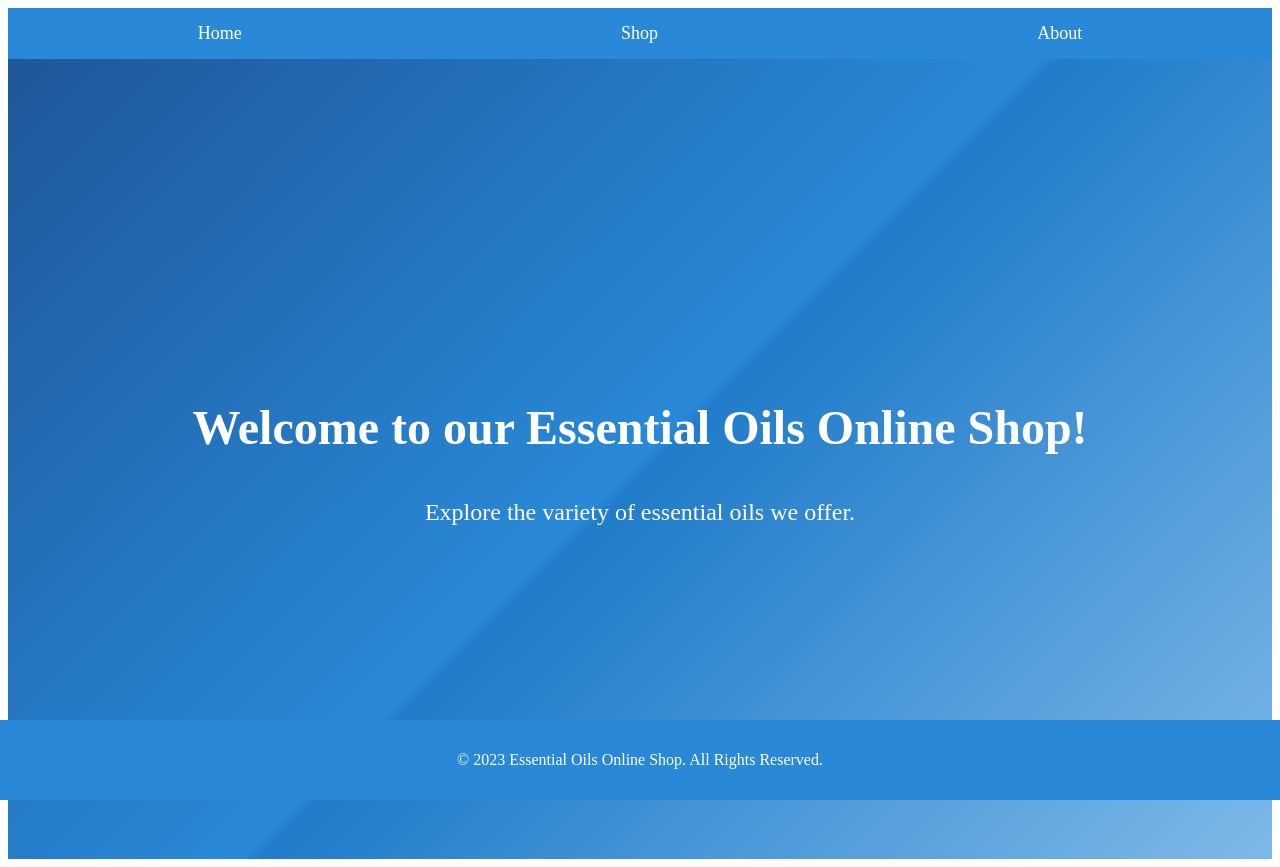
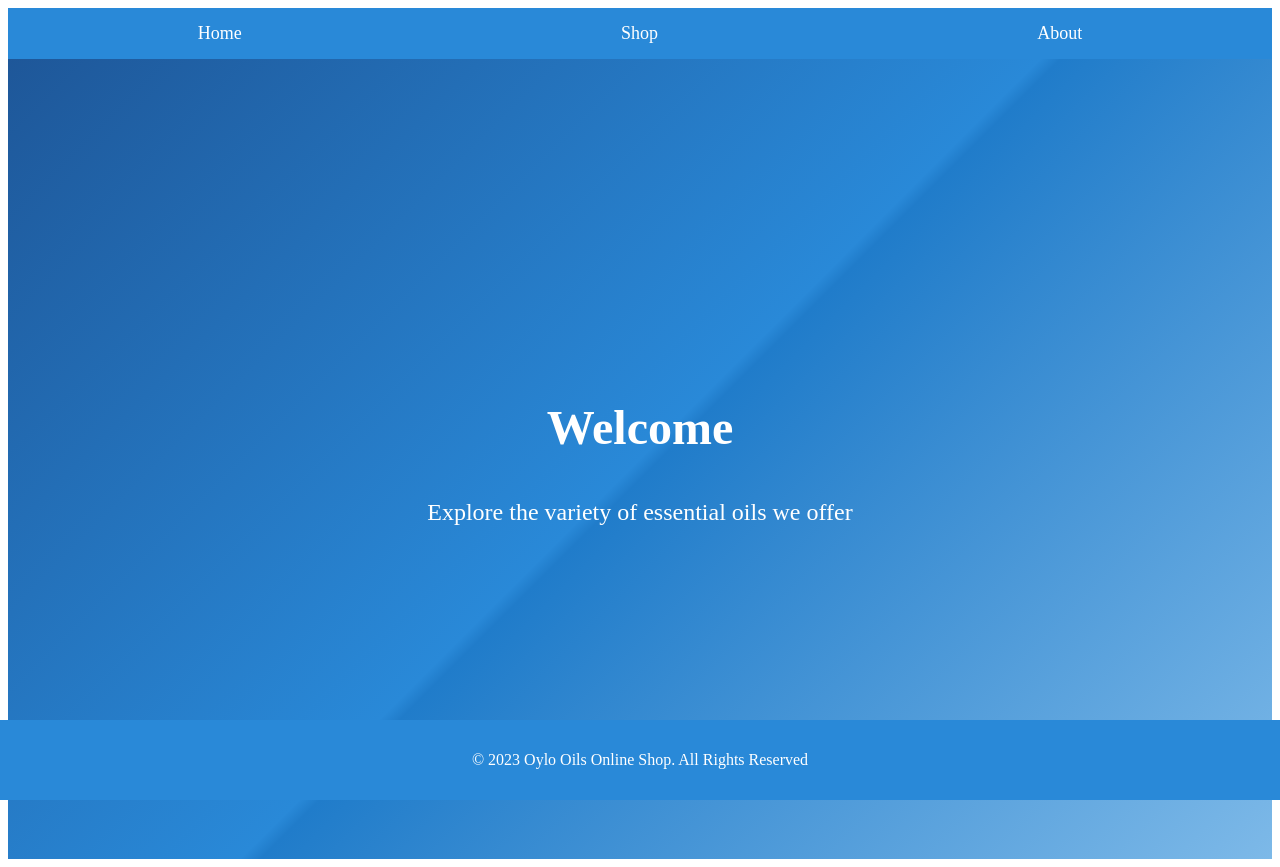
Before and after one commit to lunks/oil-shop, a React (Create React App) app in the folder frontend/: page / in a window 1280 px wide. Built offline with nearby package versions, Linux system fonts and the light colour scheme.

Commit message:
translate all text outputs

```diff
--- a/frontend/src/components/Footer/Footer.js
+++ b/frontend/src/components/Footer/Footer.js
@@ -1,12 +1,15 @@
 import React from "react"
 import "./Footer.css"
+import useLocaleContext from "../../context/locale.context"
 
 const Footer = () => {
+
+  const {translate} = useLocaleContext();
+
   return (
     <footer className='footer'>
       <p>
-        &copy; {new Date().getFullYear()} Essential Oils Online Shop. All Rights
-        Reserved.
+        &copy; {new Date().getFullYear()} {translate.footer.copy}
       </p>
     </footer>
   )
--- a/frontend/src/components/Product/Product.js
+++ b/frontend/src/components/Product/Product.js
@@ -1,13 +1,17 @@
 import React from "react"
-import "./Product.css" // import the CSS
+import "./Product.css"
+import useLocaleContext from "../../context/locale.context"
 
 const Product = ({ name, image, size, price, description }) => {
+
+  const {translate} = useLocaleContext();
+
   return (
     <div className='product'>
       <h2 className='product-name'>{name}</h2>
       <img className='product-image' src={image} alt={name} />
-      <p className='product-size'>Size: {size} ml</p>
-      <p className='product-price'>Price: ${price}</p>
+      <p className='product-size'>{translate.products.oil.size}: {size} ml</p>
+      <p className='product-price'>{translate.products.oil.price} ${price}</p>
       <p className='product-description'>{description}</p>
       <button className='product-button'>Buy</button>
     </div>
--- a/frontend/src/context/locale.context.js
+++ b/frontend/src/context/locale.context.js
@@ -1,13 +1,14 @@
 import React, { createContext, useContext } from "react"
 
 import deDe from "../i18n/de.json"
+import enEn from "../i18n/en.json"
 
 const LocaleContext = createContext({
-  t: deDe,
+  translate: enEn,
 })
 
 export const LocaleContextProvider = ({children}) => {
-  return <LocaleContext.Provider value={{ t: deDe }}>{children}</LocaleContext.Provider>
+  return <LocaleContext.Provider value={{ translate: enEn }}>{children}</LocaleContext.Provider>
 }
 
 const useLocaleContext = () => useContext(LocaleContext)
--- /dev/null
+++ b/frontend/src/i18n/en.json
@@ -0,0 +1,29 @@
+{
+    "pages": {
+      "shop": {
+        "title":"All products"
+      },
+      "welcome": {
+        "title": "Welcome",
+        "teaser": "Explore the variety of essential oils we offer"
+      },
+      "about": {
+        "title": "about oylo",
+        "teaser": "We are passionate about essential oils."
+      }
+    },
+    "topBar": {
+      "options": "options",
+      "oils": "oils",
+      "about": "about us"
+    },
+    "products": {
+        "oil": {
+            "size": "size",
+            "price": "price"
+        }
+    },
+    "footer": {
+        "copy": "Oylo Oils Online Shop. All Rights Reserved"
+    }
+}
--- a/frontend/src/pages/About/About.js
+++ b/frontend/src/pages/About/About.js
@@ -1,12 +1,13 @@
 import React from "react"
+import useLocaleContext from "../../context/locale.context"
 
 const About = () => {
+
+  const {translate} = useLocaleContext();
   return (
     <div>
-      <h1>About Us</h1>
-      <p>
-        We are passionate about providing high-quality, pure essential oils.
-      </p>
+      <h1>{translate.pages.about.title}</h1>
+      <p>{translate.pages.about.teaser}</p>
     </div>
   )
 }
--- a/frontend/src/pages/Home/Home.js
+++ b/frontend/src/pages/Home/Home.js
@@ -1,13 +1,15 @@
 import React from "react"
 import "./Home.css"
+import useLocaleContext from "../../context/locale.context"
 
 const Home = () => {
+
+  const {translate} = useLocaleContext();
+
   return (
     <div className='home-container'>
-      <h1 className='home-title'>Welcome to our Essential Oils Online Shop!</h1>
-      <p className='home-subtitle'>
-        Explore the variety of essential oils we offer.
-      </p>
+      <h1 className='home-title'>{translate.pages.welcome.title}</h1>
+      <p className='home-subtitle'>{translate.pages.welcome.teaser}</p>
     </div>
   )
 }
--- a/frontend/src/pages/Shop/Shop.js
+++ b/frontend/src/pages/Shop/Shop.js
@@ -1,6 +1,8 @@
 import React, { useState, useEffect } from "react"
 import axios from "axios"
 import Product from "../../components/Product/Product"
+import useLocaleContext from "../../context/locale.context"
+
 
 const Shop = () => {
   const [products, setProducts] = useState([])
@@ -17,9 +19,11 @@ const Shop = () => {
       })
   }, [])
 
+  const {translate} = useLocaleContext();
+
   return (
     <div>
-      <h1>Our Shop</h1>
+      <h1>{translate.pages.shop.title}</h1>
       {products.map((product, index) => (
         <Product
           key={index}
```
